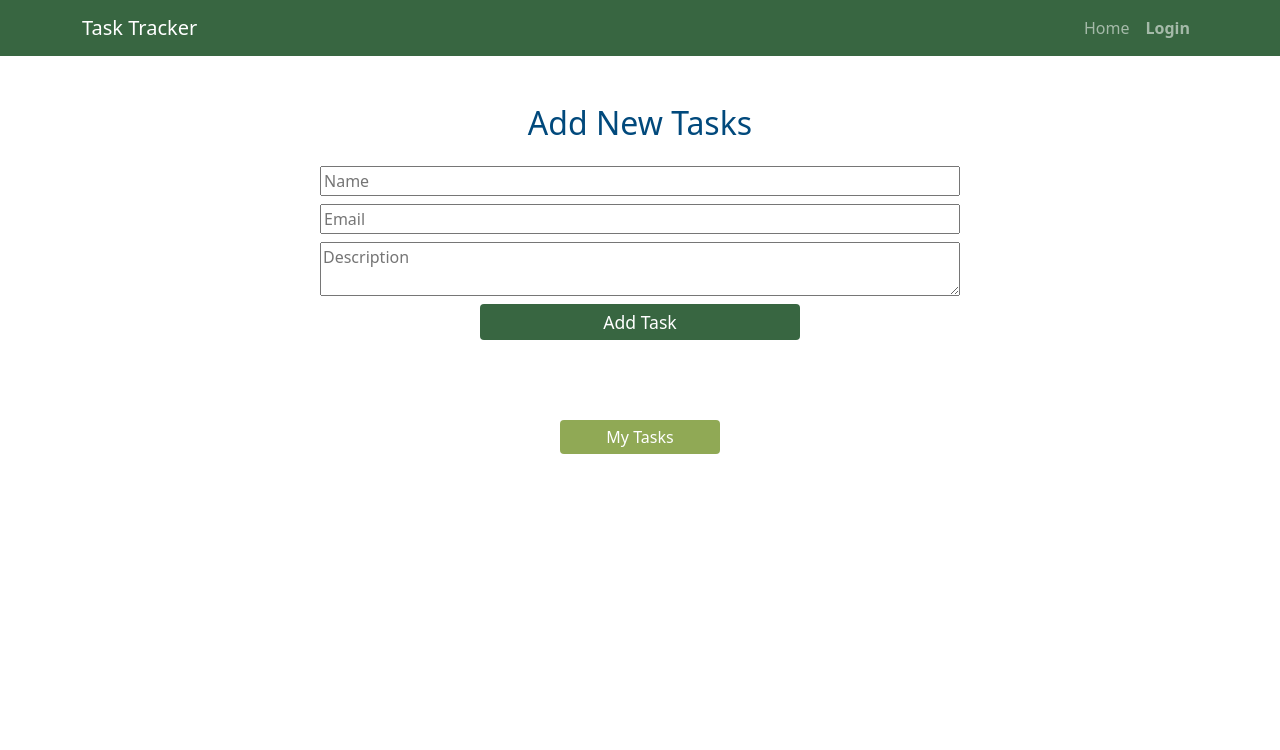
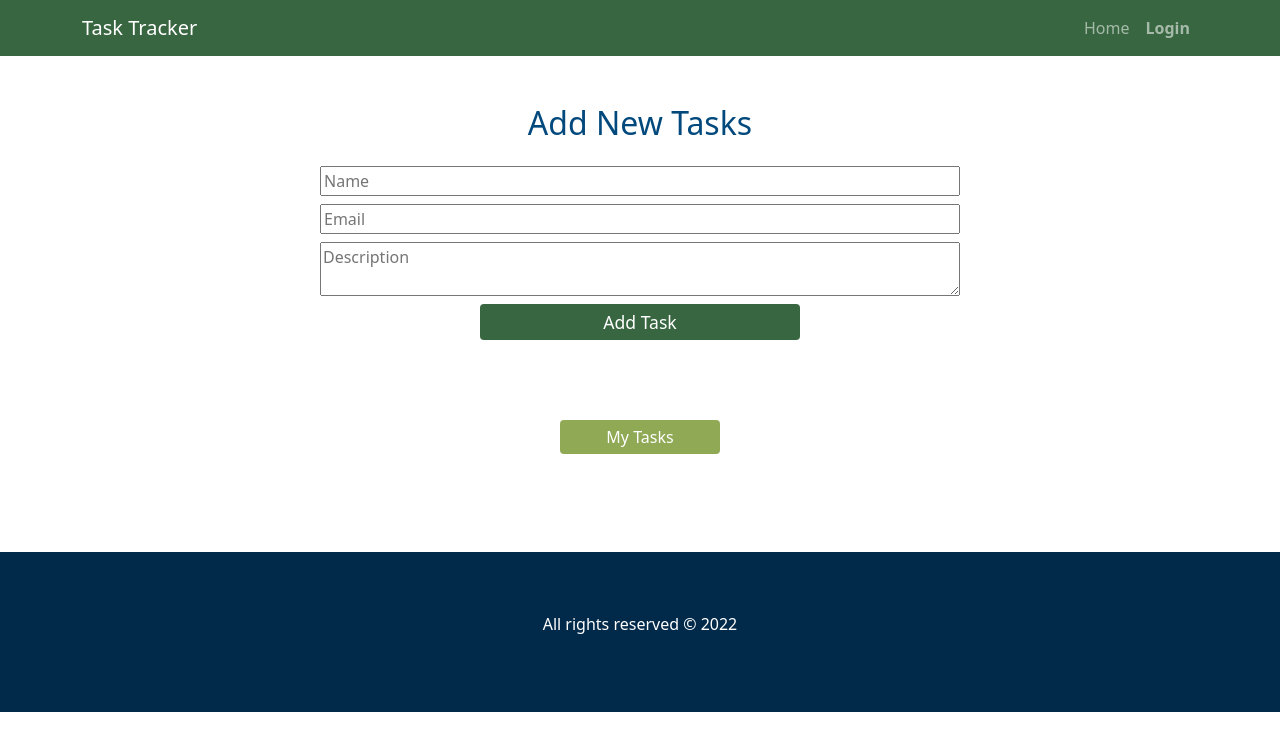
Before and after one commit to Ety-Biswangri/task-tracker-client, a React (Create React App) app: page / in a window 1280 px wide. Shown: the top 750 px of the page. Built offline with nearby package versions, Linux system fonts and the light colour scheme; no server answers.

Commit message:
footer added

```diff
--- a/src/components/MyTasks/MyTasks.css
+++ b/src/components/MyTasks/MyTasks.css
@@ -3,6 +3,10 @@
     grid-template-columns: repeat(2, 1fr);
     grid-gap: 3rem;
     text-align: center;
+}
+
+.my-tasks {
+    min-height: 30rem;
 }
 
 
--- a/src/components/MyTasks/MyTasks.js
+++ b/src/components/MyTasks/MyTasks.js
@@ -35,6 +35,8 @@ const MyTasks = () => {
 
     const handleComplete = () => {
         toast("Wow! The task is completed");
+
+        return tasks.description.style.removeProperty('text-decoration');
     }
 
     const displayDescription = (description) => {
@@ -42,7 +44,7 @@ const MyTasks = () => {
     }
 
     return (
-        <div className='my-items'>
+        <div className='my-tasks'>
             <Container>
                 <h2 className='text-center my-5' style={{ color: "#01497c" }}>My Total Tasks: {tasks.length}</h2>
 
@@ -63,7 +65,7 @@ const MyTasks = () => {
                                     </div>
 
                                     <div className=' me-2'>
-                                        <button className=' w-100 bg-success text-white border-0 p-1 mx-2 rounded' onClick={() => handleComplete()}>Complete</button>
+                                        <button className=' w-100 bg-success text-white border-0 p-1 mx-2 rounded' onClick={handleComplete}>Complete</button>
                                     </div>
                                 </div>
                             </Card.Body>
--- /dev/null
+++ b/src/components/Shared/Footer/Footer.css
@@ -0,0 +1,7 @@
+.footer {
+    height: 10rem;
+    background-color: #012a4a;
+    display: flex;
+    justify-content: center;
+    align-items: center;
+}
--- a/src/components/Shared/Footer/Footer.js
+++ b/src/components/Shared/Footer/Footer.js
@@ -1,9 +1,13 @@
 import React from 'react';
+import './Footer.css';
 
 const Footer = () => {
+    const date = new Date().getFullYear();
     return (
-        <div>
-
+        <div className='footer'>
+            <div className='text-center text-white'>
+                <p>All rights reserved &copy; {date}</p>
+            </div>
         </div>
     );
 };
```
